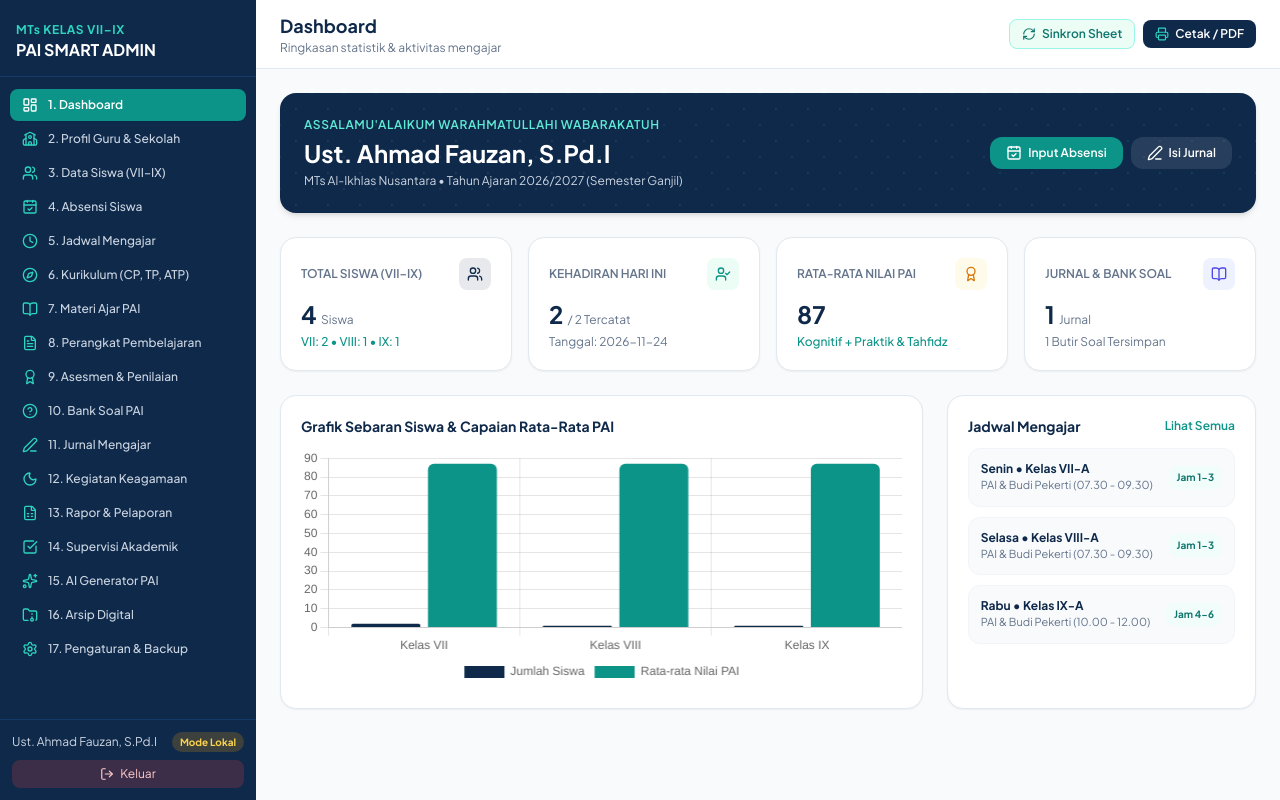
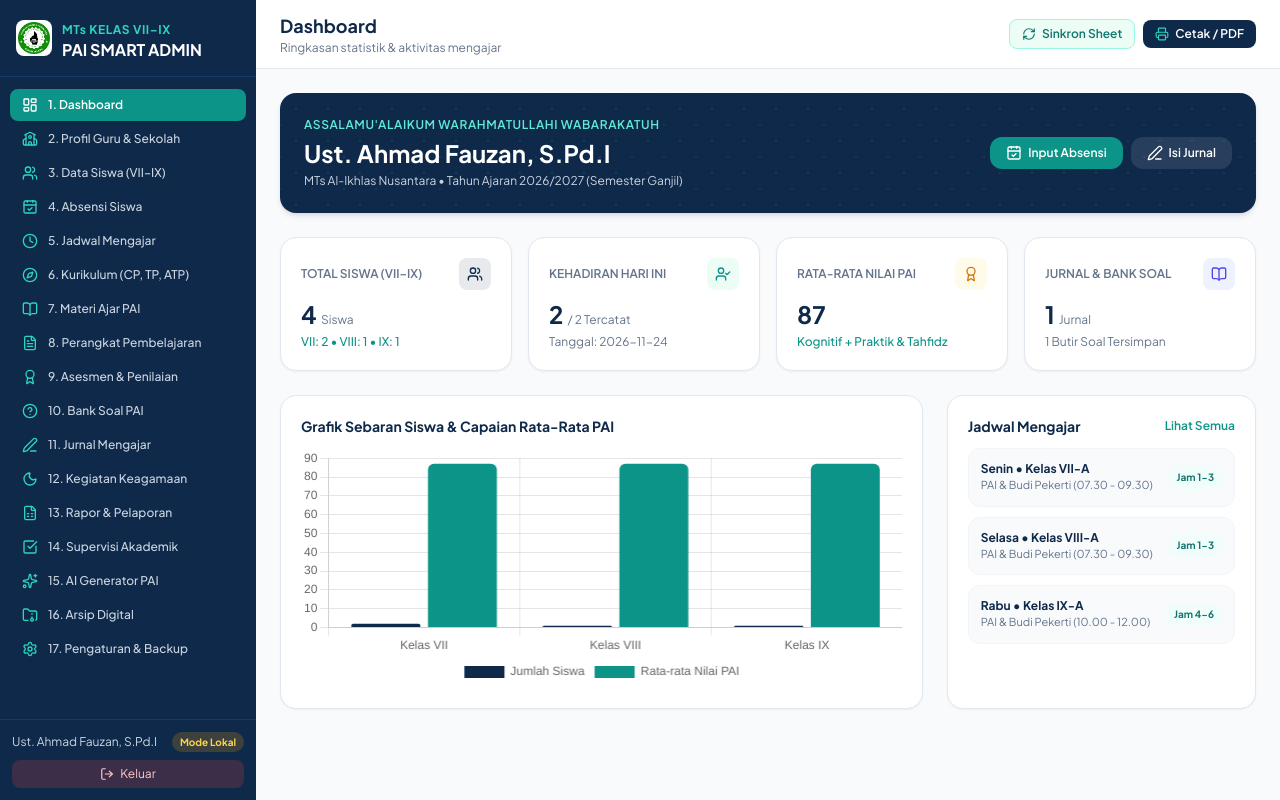
Before and after one commit to arhymu/pai-teacher-admin, a plain HTML site: page index.html in a window 1280 px wide. Both pictures are taken after a click on the button "Masuk ke Aplikasi". Drawn offline with nearby package versions, Linux system fonts and the light colour scheme.

Commit message:
Update index.html

```diff
--- a/index.html
+++ b/index.html
@@ -86,11 +86,14 @@
     <!-- SIDEBAR (17 MENU UTAMA) -->
     <aside id="sidebar" class="no-print fixed lg:static inset-y-0 left-0 z-40 w-68 bg-navy-800 text-white transform -translate-x-full lg:translate-x-0 transition-transform duration-200 flex flex-col w-64 shrink-0">
       <div class="p-4 border-b border-navy-700 flex items-center justify-between">
-        <div>
-          <span class="text-xs text-teal-400 font-bold tracking-wider">MTs KELAS VII–IX</span>
-          <h2 class="font-bold text-base leading-tight">PAI SMART ADMIN</h2>
-        </div>
-        <button onclick="toggleSidebar()" class="lg:hidden text-slate-300 hover:text-white">
+  <div class="flex items-center gap-2.5">
+    <img src="logo.png" alt="Logo" class="w-9 h-9 rounded-lg bg-white p-0.5 object-contain shrink-0" />
+    <div>
+      <span class="text-xs text-teal-400 font-bold tracking-wider">MTs KELAS VII–IX</span>
+      <h2 class="font-bold text-base leading-tight">PAI SMART ADMIN</h2>
+    </div>
+  </div>
+  <button onclick="toggleSidebar()" class="lg:hidden text-slate-300 hover:text-white">
           <i data-lucide="x" class="w-5 h-5"></i>
         </button>
       </div>
```
